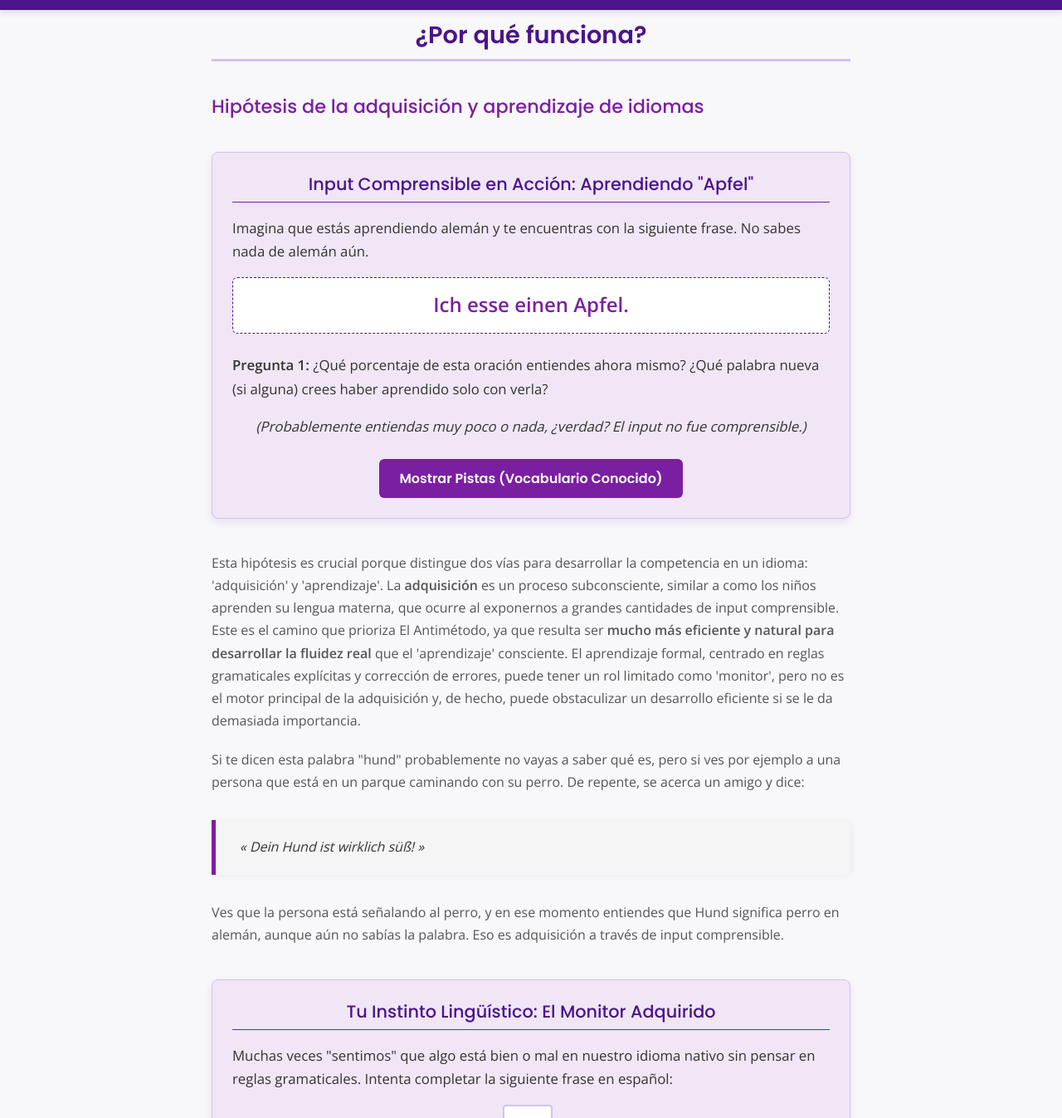
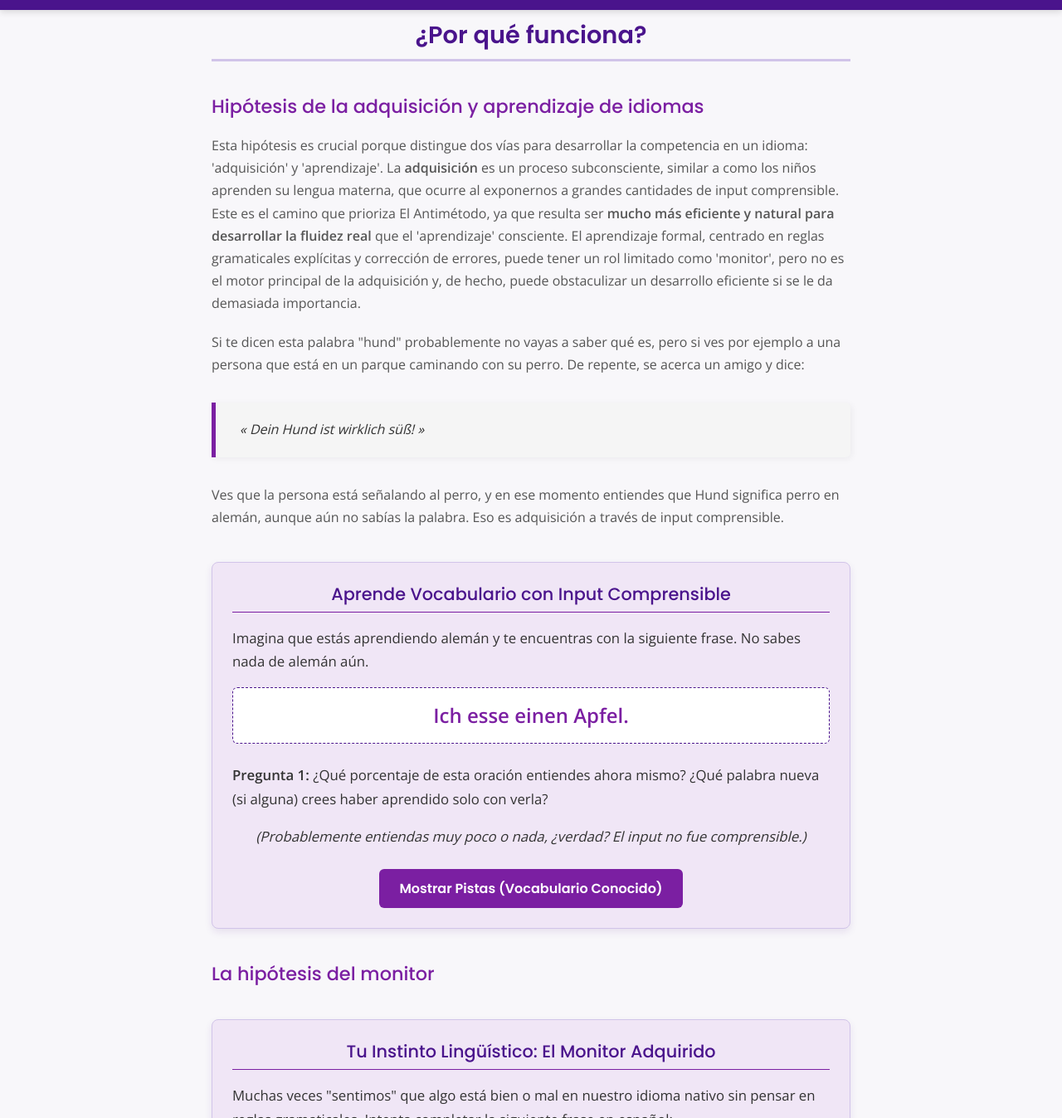
Before and after one commit to LuiseM93/ElAntimetodo, a Jekyll site: the page built from fundamentos.md, in a window 1280 px wide and 1400 px high, scrolled down 990 px, cut to the strip 53-1400 px from the top of the window. Shown: the whole strip at 83% size. Built offline with Jekyll 4.4.1, drawn with Linux system fonts in a browser that asks for light colours; some of the changed lines change nothing that is shown; some of the changed text lies outside the part shown.

Commit message:
Update fundamentos.md

```diff
--- a/fundamentos.md
+++ b/fundamentos.md
@@ -42,7 +42,7 @@ description: Descubre la base teórica del Antimétodo, incluyendo el input comp
 .flashcard-container {
   display: flex;
   justify-content: space-around;
-  align-items: flex-start; /* Alinea arriba si tienen diferente altura */
+  align-items: flex-start;
   flex-wrap: wrap;
   gap: 1rem;
   margin: 1.5rem 0;
@@ -53,13 +53,13 @@ description: Descubre la base teórica del Antimétodo, incluyendo el input comp
   border-radius: 8px;
   padding: 1rem;
   text-align: center;
-  width: 120px; /* Ancho fijo para flashcards */
+  width: 120px;
   box-shadow: 0 2px 5px rgba(0,0,0,0.1);
 }
 .flashcard img {
-  max-width: 80px; /* Tamaño de imagen en flashcard */
-  height: 80px;   /* Altura fija para consistencia */
-  object-fit: contain; /* Para que la imagen quepa sin deformarse */
+  max-width: 80px;
+  height: 80px;
+  object-fit: contain;
   margin-bottom: 0.5rem;
 }
 .flashcard .word {
@@ -153,10 +153,16 @@ description: Descubre la base teórica del Antimétodo, incluyendo el input comp
     <h2 style="text-align:center;">¿Por qué funciona?</h2>
 
     <h3>Hipótesis de la adquisición y aprendizaje de idiomas</h3>
+    <p>Esta hipótesis es crucial porque distingue dos vías para desarrollar la competencia en un idioma: 'adquisición' y 'aprendizaje'. La <strong>adquisición</strong> es un proceso subconsciente, similar a como los niños aprenden su lengua materna, que ocurre al exponernos a grandes cantidades de input comprensible. Este es el camino que prioriza El Antimétodo, ya que resulta ser <strong>mucho más eficiente y natural para desarrollar la fluidez real</strong> que el 'aprendizaje' consciente. El aprendizaje formal, centrado en reglas gramaticales explícitas y corrección de errores, puede tener un rol limitado como 'monitor', pero no es el motor principal de la adquisición y, de hecho, puede obstaculizar un desarrollo eficiente si se le da demasiada importancia.</p>
+    <p>Si te dicen esta palabra "hund" probablemente no vayas a saber qué es, pero si ves por ejemplo a una persona que está en un parque caminando con su perro. De repente, se acerca un amigo y dice:</p>
+    <div style="background: #f5f5f5; border-left: 5px solid var(--secondary-color); padding: 1.2rem 1.8rem; margin: 2rem 0; font-style: italic; border-radius: 0 6px 6px 0; box-shadow: 2px 2px 8px rgba(0,0,0,0.05);">
+      « Dein Hund ist wirklich süß! »
+    </div>
+    <p>Ves que la persona está señalando al perro, y en ese momento entiendes que Hund significa perro en alemán, aunque aún no sabías la palabra. Eso es adquisición a través de input comprensible.</p>
 
-    <!-- ACTIVIDAD INTERACTIVA 1: APFEL -->
+    <!-- ACTIVIDAD INTERACTIVA 1: APFEL - UBICACIÓN CORREGIDA -->
     <div class="interactive-activity">
-      <h4>Input Comprensible en Acción: Aprendiendo "Apfel"</h4>
+      <h4>Aprende Vocabulario con Input Comprensible</h4> <!-- TÍTULO CAMBIADO -->
       <p>Imagina que estás aprendiendo alemán y te encuentras con la siguiente frase. No sabes nada de alemán aún.</p>
       <div class="german-phrase" id="germanPhrase1">Ich esse einen Apfel.</div>
       <p class="question-prompt"><strong>Pregunta 1:</strong> ¿Qué porcentaje de esta oración entiendes ahora mismo? ¿Qué palabra nueva (si alguna) crees haber aprendido solo con verla?</p>
@@ -193,14 +199,9 @@ description: Descubre la base teórica del Antimétodo, incluyendo el input comp
       </div>
     </div>
 
-    <p>Esta hipótesis es crucial porque distingue dos vías para desarrollar la competencia en un idioma: 'adquisición' y 'aprendizaje'. La <strong>adquisición</strong> es un proceso subconsciente, similar a como los niños aprenden su lengua materna, que ocurre al exponernos a grandes cantidades de input comprensible. Este es el camino que prioriza El Antimétodo, ya que resulta ser <strong>mucho más eficiente y natural para desarrollar la fluidez real</strong> que el 'aprendizaje' consciente. El aprendizaje formal, centrado en reglas gramaticales explícitas y corrección de errores, puede tener un rol limitado como 'monitor', pero no es el motor principal de la adquisición y, de hecho, puede obstaculizar un desarrollo eficiente si se le da demasiada importancia.</p>
-    <p>Si te dicen esta palabra "hund" probablemente no vayas a saber qué es, pero si ves por ejemplo a una persona que está en un parque caminando con su perro. De repente, se acerca un amigo y dice:</p>
-    <div style="background: #f5f5f5; border-left: 5px solid var(--secondary-color); padding: 1.2rem 1.8rem; margin: 2rem 0; font-style: italic; border-radius: 0 6px 6px 0; box-shadow: 2px 2px 8px rgba(0,0,0,0.05);">
-      « Dein Hund ist wirklich süß! »
-    </div>
-    <p>Ves que la persona está señalando al perro, y en ese momento entiendes que Hund significa perro en alemán, aunque aún no sabías la palabra. Eso es adquisición a través de input comprensible.</p>
+    <h3>La hipótesis del monitor</h3>
 
-    <!-- ACTIVIDAD INTERACTIVA 2: MONITOR -->
+    <!-- ACTIVIDAD INTERACTIVA 2: MONITOR - UBICACIÓN CORREGIDA -->
     <div class="interactive-activity fill-in-blank-activity">
         <h4>Tu Instinto Lingüístico: El Monitor Adquirido</h4>
         <p>Muchas veces "sentimos" que algo está bien o mal en nuestro idioma nativo sin pensar en reglas gramaticales. Intenta completar la siguiente frase en español:</p>
@@ -215,7 +216,6 @@ description: Descubre la base teórica del Antimétodo, incluyendo el input comp
         </div>
     </div>
 
-    <h3>La hipótesis del monitor</h3>
     <p>"Cuando yo era pequeño me gustaba jugar los juguetes". Si leíste esta oración probablemente veas algo mal con ella, que le falta una "a" para que sea correcta gramaticalmente, a pesar de no tener idea de la gramática del español. Esto es gracias al monitor adquirido; sentimos que está mal a pesar de no saber qué es o por qué. En comparación, el monitor aprendido de manera consciente (el que se desarrolla mediante el estudio formal de gramática) aunque puede ayudar a corregir errores al escribir o al hablar pausadamente, no resulta tan útil en el habla espontánea, ya que interfiere con la fluidez. Esto se debe a que para usarlo necesitas conocer las reglas (incluso los expertos no las conocen todas), tiempo para pensar (que no tienes en una conversación normal), y enfocar tu atención en la forma y el significado simultáneamente. Esto convierte el hablar en un proceso tedioso, a menudo traduciendo desde tu idioma natal.</p>
     <p>En cambio, el monitor adquirido de forma natural a través de input comprensible y repetido se activa de manera automática, permitiendo correcciones más intuitivas sin obstaculizar la comunicación. Este monitor "implícito" mejora con el tiempo y la exposición constante, y refleja un conocimiento más profundo, funcional y <strong>eficiente</strong> del idioma.</p>
   </section>
@@ -226,14 +226,12 @@ description: Descubre la base teórica del Antimétodo, incluyendo el input comp
 function revealClues() {
   const cluesSection = document.getElementById('cluesSection');
   cluesSection.style.display = 'block';
-  // Pequeño delay para mostrar la conclusión, simulando la reflexión
   setTimeout(() => {
     const apfelConclusion = document.getElementById('apfelConclusion');
     if (apfelConclusion) {
       apfelConclusion.style.display = 'block';
     }
-  }, 1500); // Muestra después de 1.5 segundos
-  // Opcional: ocultar el botón después de hacer clic
+  }, 1500);
   const button = document.querySelector('.interactive-button[onclick="revealClues()"]');
   if (button) {
     button.style.display = 'none';
```
